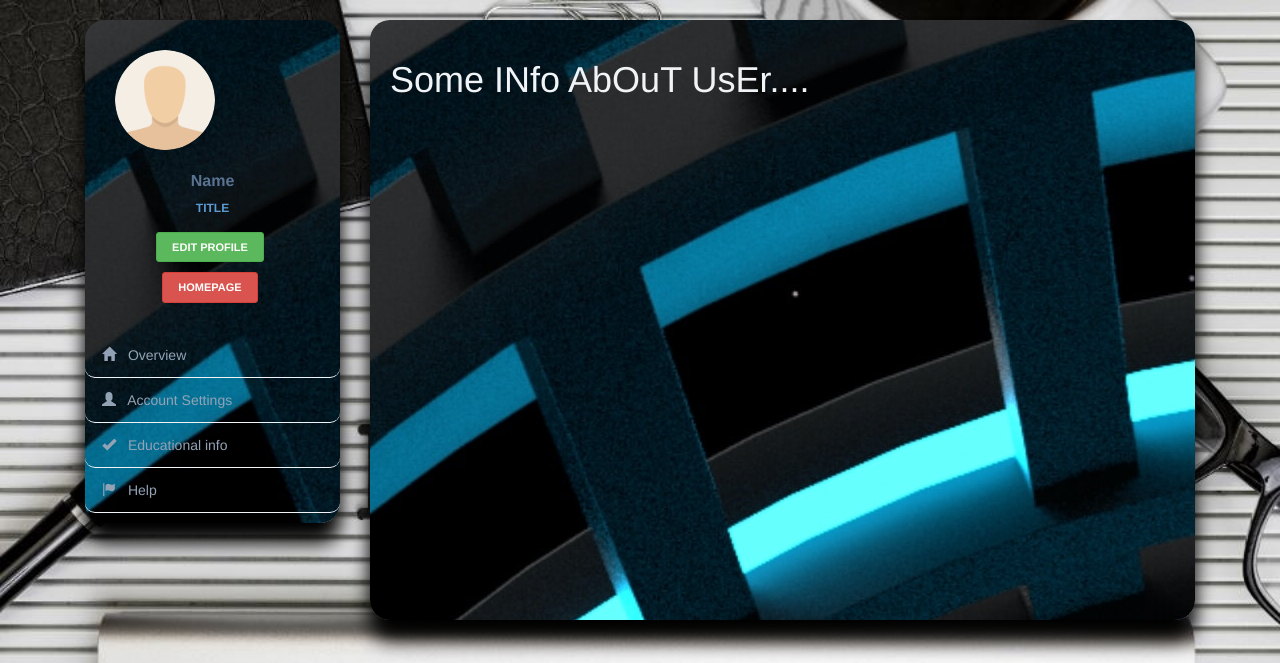
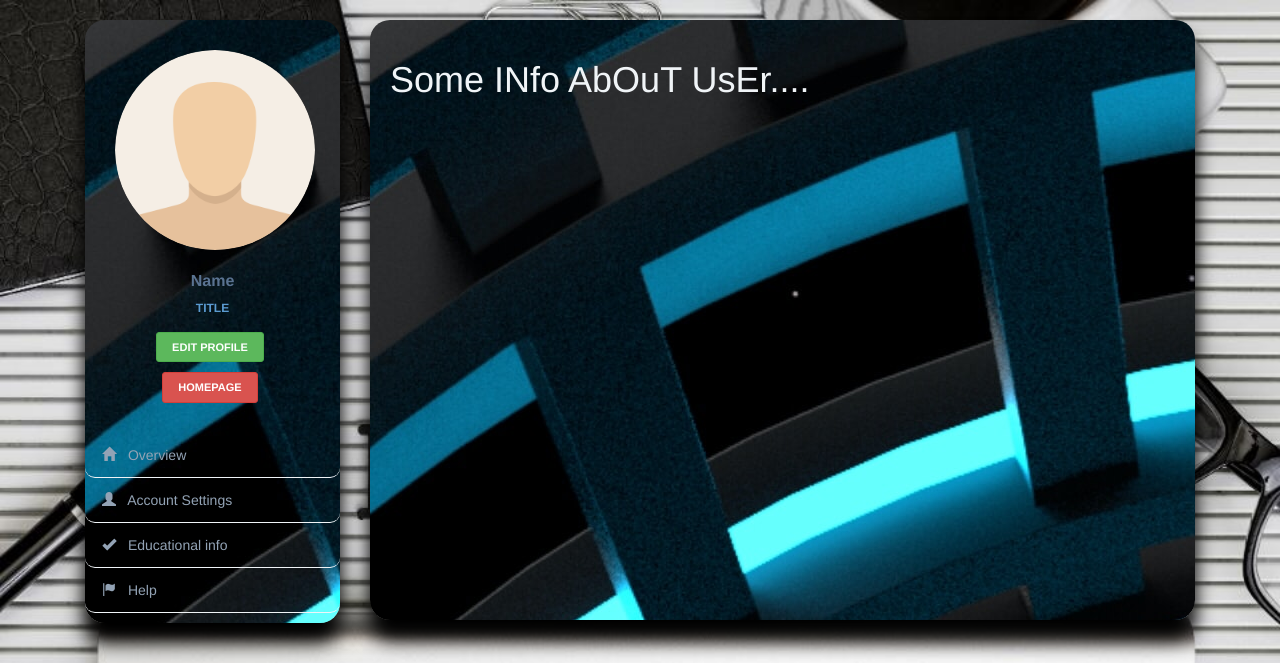
Before and after one commit to Project-DDUC/job-website, a PHP site: page /profile.php in a window 1280 px wide. Shown: the top 663 px of the page. Run offline with PHP 8.4, Linux system fonts and the light colour scheme; some libraries are stand-ins or nearby versions.

Commit message:
Update profile.php

```diff
--- a/profile.php
+++ b/profile.php
@@ -54,7 +54,7 @@
 
 									<img src="<?php echo 'profile-pic/' . $seesion_user . '.jpg'; ?>" alt="" class="thumb-lg img-circle" style="width: 200px;height: 200px;">
 								<?php else: ?>
-									<img src="profile-pic/default.png" alt="" class="thumb-lg img-circle" style="width: 100px;height: 100px;">
+									<img src="default.png" alt="" class="thumb-lg img-circle" style="width: 200px;height: 200px;">
 								<?php endif; ?>
 							</div>
 						</a>
```
